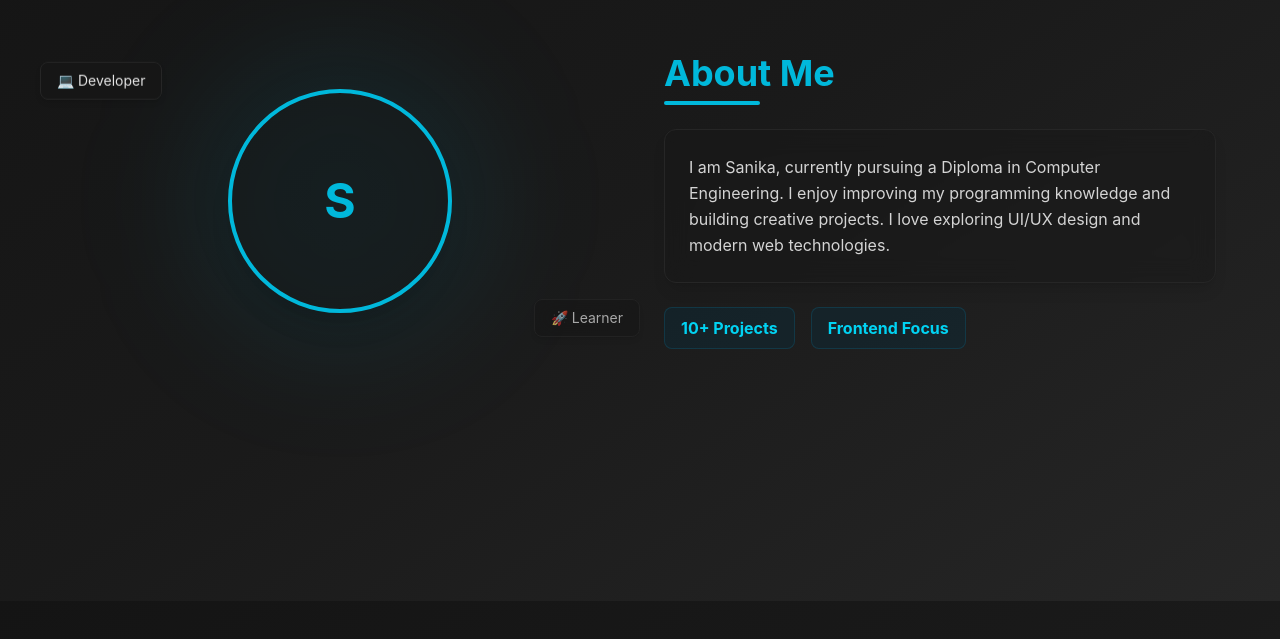
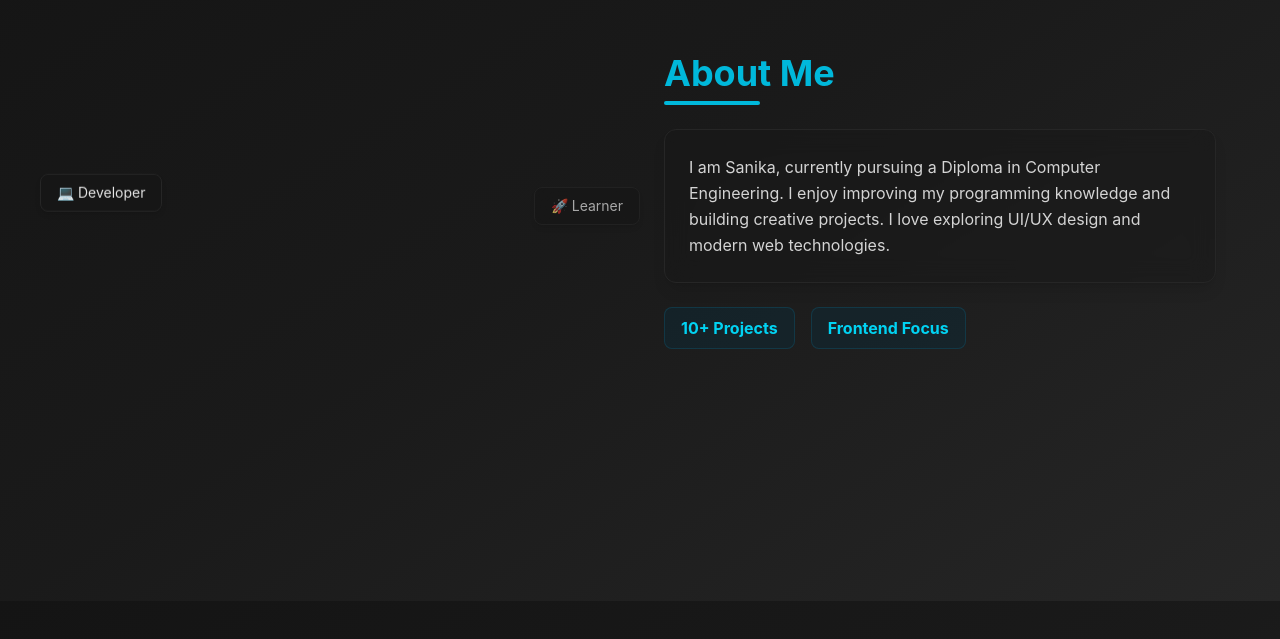
Before and after one commit to sanikasathyan456/portfolio, a React app: page / in a window 1280 px wide. Shown: the part 999-1638 px from the top of the page. Built offline with nearby package versions, Linux system fonts and the light colour scheme; the HTML template or start-up script is replaced by a standard one.

Commit message:
update ui

```diff
--- a/src/components/About.jsx
+++ b/src/components/About.jsx
@@ -8,16 +8,8 @@ function About() {
     >
       <div className="grid md:grid-cols-2 gap-12 max-w-6xl w-full items-center">
 
-        {/* LEFT SIDE - Creative Visual */}
+        {/* LEFT SIDE */}
         <div className="relative flex justify-center items-center">
-
-          {/* Glow background */}
-          <div className="absolute w-72 h-72 bg-cyan-500/10 blur-3xl rounded-full"></div>
-
-          {/* Profile Circle */}
-          <div className="relative w-56 h-56 rounded-full border-4 border-cyan-500 shadow-xl flex items-center justify-center bg-neutral-900/50">
-            <span className="text-5xl font-bold text-cyan-500">S</span>
-          </div>
 
           {/* Floating cards */}
           <div className="absolute -top-6 -left-6 bg-neutral-900/80 backdrop-blur-md px-4 py-2 rounded-lg text-sm border border-neutral-800 text-neutral-200 animate-bounce shadow-md">
@@ -49,10 +41,11 @@ function About() {
           </div>
 
           {/* Small highlight stats */}
-          <div className="flex gap-4">
+          <div className="flex gap-4 flex-wrap">
             <div className="bg-cyan-950/30 px-4 py-2 rounded-lg border border-cyan-900/50">
               <p className="text-cyan-400 font-bold">10+ Projects</p>
             </div>
+
             <div className="bg-cyan-950/30 px-4 py-2 rounded-lg border border-cyan-900/50">
               <p className="text-cyan-400 font-bold">Frontend Focus</p>
             </div>
```
